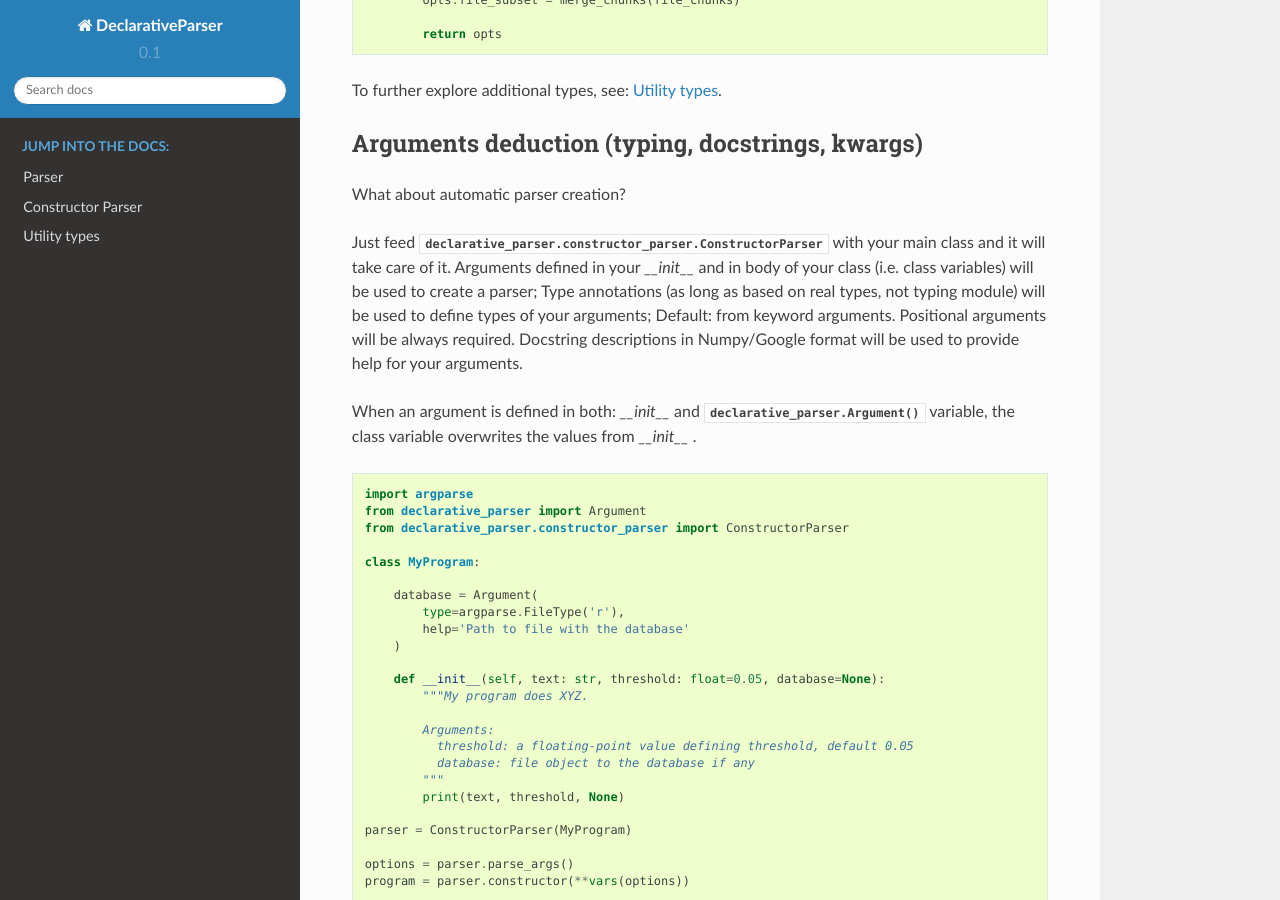
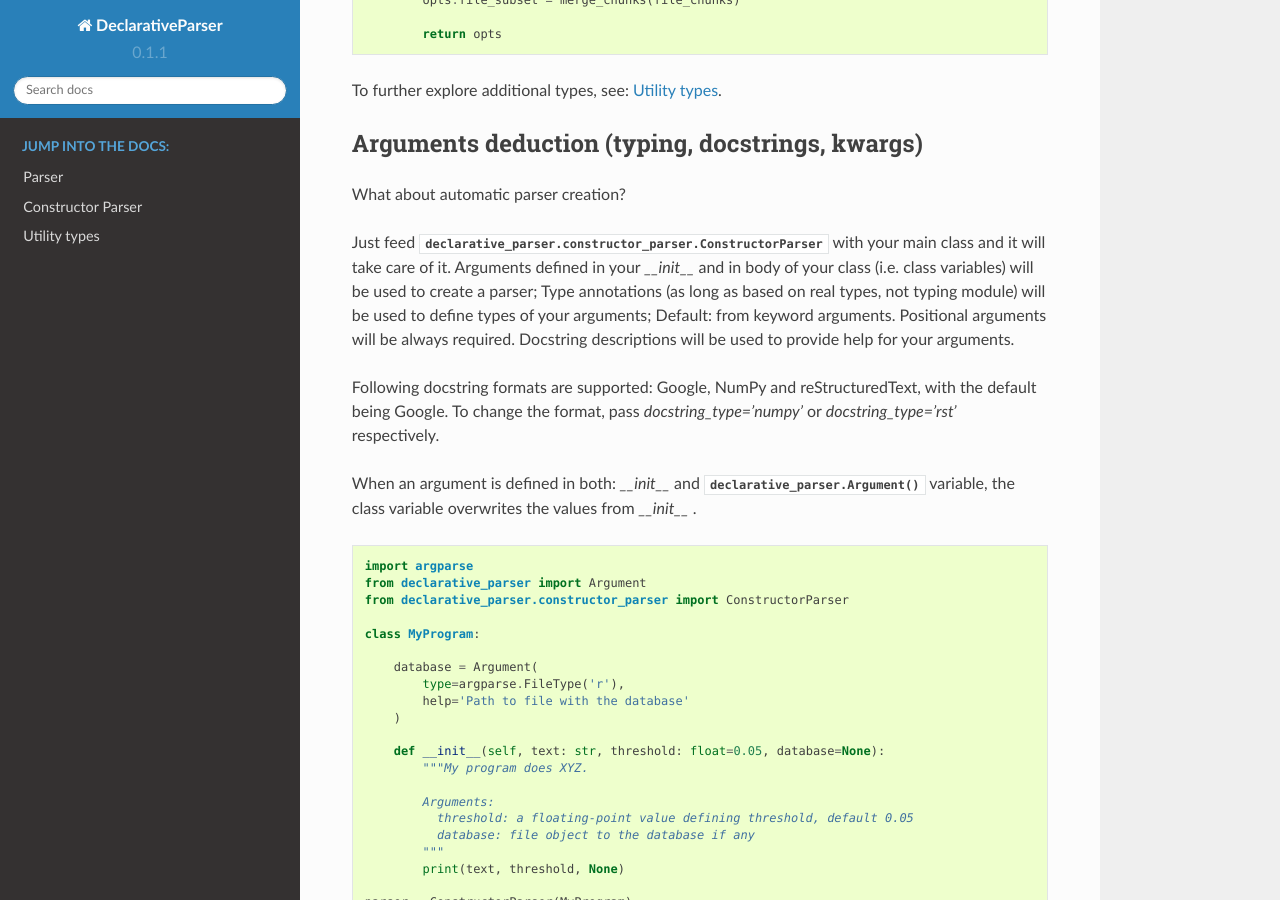
Before and after one commit to krassowski/declarative-parser, a Sphinx documentation site: the page built from docs/index.rst, in a window 1280 px wide and 900 px high, scrolled down 4601 px. Built offline with Sphinx 7.4.7 and the Read the Docs theme 2.0.0, drawn with Linux system fonts in a browser that asks for light colours.

Commit message:
Fix typos in readme, update docs, bump version

```diff
--- a/docs/conf.py
+++ b/docs/conf.py
@@ -66,9 +66,9 @@ author = 'Michał Krassowski et al.'
 # built documents.
 #
 # The short X.Y version.
-version = '0.1'
+version = '0.1.1'
 # The full version, including alpha/beta/rc tags.
-release = '0.1'
+release = '0.1.1'
 
 # The language for content autogenerated by Sphinx. Refer to documentation
 # for a list of supported languages.
@@ -94,7 +94,7 @@ todo_include_todos = False
 # The theme to use for HTML and HTML Help pages.  See the documentation for
 # a list of builtin themes.
 #
-html_theme = 'alabaster'
+# html_theme = 'alabaster'
 html_theme = 'sphinx_rtd_theme'
 
 # Theme options are theme-specific and customize the look and feel of a theme
--- a/docs/index.rst
+++ b/docs/index.rst
@@ -277,7 +277,10 @@ Just feed :class:`declarative_parser.constructor_parser.ConstructorParser` with
 Arguments defined in your `__init__` and in body of your class (i.e. class variables) will be used to create a parser;
 Type annotations (as long as based on real types, not typing module) will be used to define types of your arguments;
 Default: from keyword arguments. Positional arguments will be always required.
-Docstring descriptions in Numpy/Google format will be used to provide help for your arguments.
+Docstring descriptions will be used to provide help for your arguments.
+
+Following docstring formats are supported: Google, NumPy and reStructuredText, with the default being Google.
+To change the format, pass `docstring_type='numpy'` or `docstring_type='rst'` respectively.
 
 When an argument is defined in both: `__init__` and :class:`declarative_parser.Argument()` variable, the class variable overwrites the values from `__init__` .
 
--- a/setup.py
+++ b/setup.py
@@ -19,14 +19,14 @@ if __name__ == '__main__':
     setup(
         name='declarative_parser',
         packages=find_packages(),
-        version='0.1',
+        version='0.1.1',
         license='MIT',
         description=' Modern, declarative argument parser for Python 3.6+',
         long_description=get_long_description('README.md'),
         author='Michal Krassowski',
         author_email='krassowski.michal+pypi@gmail.com',
         url='https://github.com/krassowski/declarative-parser',
-        download_url='https://github.com/krassowski/declarative-parser/tarball/v0.1-beta',
+        download_url='https://github.com/krassowski/declarative-parser/tarball/v0.1.1',
         keywords=['argument', 'parser', 'argparse', 'declarative', 'cli'],
         classifiers=[
             'Development Status :: 4 - Beta',
```
Also changed, not shown: README.md (+4 -2 lines).
